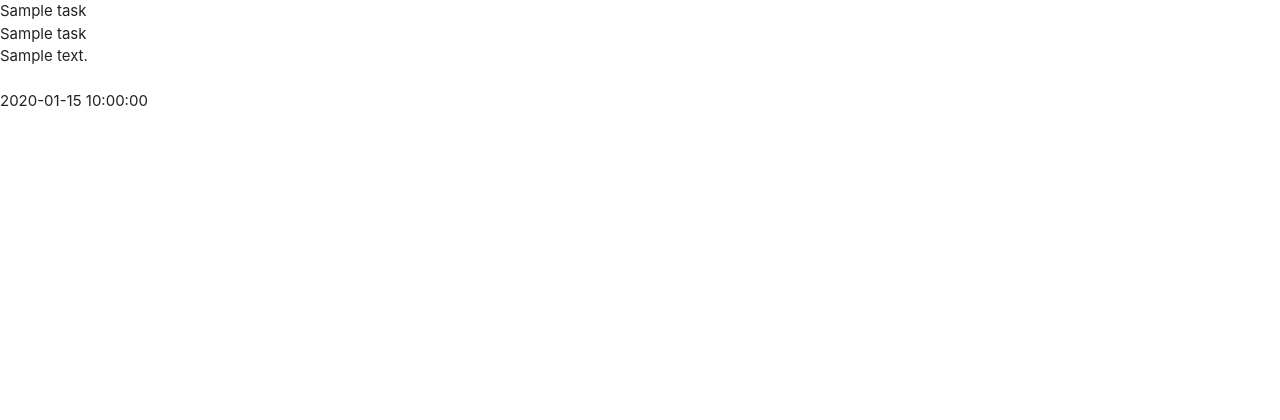
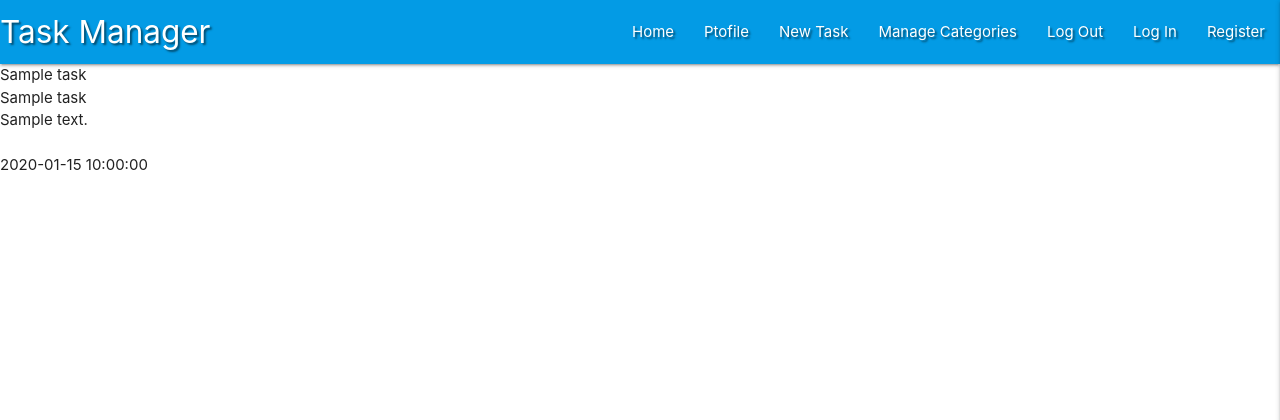
Before and after one commit to Tom-Nagy/tasks-manager, a Flask app: page / in a window 1280 px wide. Shown: the top 420 px of the page. Run offline with Flask 2, Linux system fonts and the light colour scheme; a database or web service that is not in the repository returns one stand-in record (values such as "Sample title"); some libraries are stand-ins or nearby versions.

Commit message:
Add Matrializecss Navbar and Sidenav

```diff
--- a/static/css/style.css
+++ b/static/css/style.css
@@ -0,0 +1,3 @@
+.text-shadow {
+    text-shadow: 2px 2px 2px rgba(0, 0, 0, 0.5);
+}
--- a/static/js/script.js
+++ b/static/js/script.js
@@ -0,0 +1,3 @@
+$(document).ready(function () {
+    $('.sidenav').sidenav({edge: "right"});
+});
--- a/templates/base.html
+++ b/templates/base.html
@@ -10,13 +10,44 @@
         crossorigin="anonymous" referrerpolicy="no-referrer" type="text/css" />
     <link rel="stylesheet" href="https://cdnjs.cloudflare.com/ajax/libs/materialize/1.0.0/css/materialize.min.css"
         type="text/css">
-        <link rel="stylesheet" href="{{ url_for('static', filename='css/style.css') }}" type="text/css">
-        {% block styles %}
-        {% endblock %}
+    <link rel="stylesheet" href="{{ url_for('static', filename='css/style.css') }}" type="text/css">
+    {% block styles %}
+    {% endblock %}
     <title>Task Manager</title>
 </head>
 
 <body>
+
+    <header>
+        <!-- Top navbar -->
+        <nav class="nav-extended text-shadow light-blue darken-1">
+            <div class="nav-wrapper">
+                <a href="{{ url_for('get_tasks') }}" class="brand-logo">Task Manager</a>
+                <a href="#" data-target="mobile-demo" class="sidenav-trigger right"><i class="fas fa-bars"></i></a>
+                <ul class="right hide-on-med-and-down">
+                    <li><a href="{{ url_for('get_tasks') }}">Home</a></li>
+                    <li><a href="#">Ptofile</a></li>
+                    <li><a href="#">New Task</a></li>
+                    <li><a href="#">Manage Categories</a></li>
+                    <li><a href="#">Log Out</a></li>
+                    <li><a href="#">Log In</a></li>
+                    <li><a href="#">Register</a></li>
+                </ul>
+            </div>
+        </nav>
+
+        <!-- Mobile side navbar -->
+        <ul class="sidenav" id="mobile-demo">
+            <li><h4 class="center-align light-blue-text text-darken-4">Task Manager</h4></li>
+            <li><a href="{{ url_for('get_tasks') }}">Home</a></li>
+            <li><a href="#">Ptofile</a></li>
+            <li><a href="#">New Task</a></li>
+            <li><a href="#">Manage Categories</a></li>
+            <li><a href="#">Log Out</a></li>
+            <li><a href="#">Log In</a></li>
+            <li><a href="#">Register</a></li>
+        </ul>
+    </header>
 
     {% block content %}
     {% endblock %}
```
